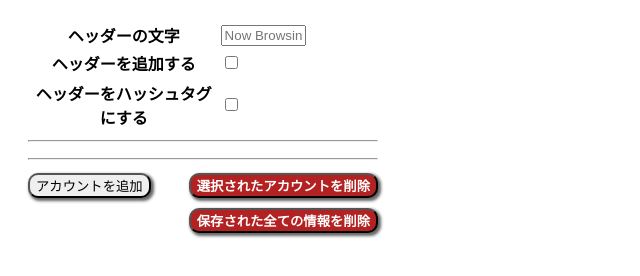
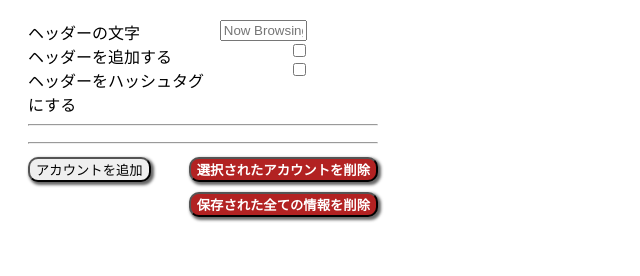
Before and after one commit to inux39/NowBrowsing, a browser extension: page src/settings.html in a window 1280 px wide. Shown: the whole page, without its empty margins (0-640 px from the left). Drawn offline with Linux system fonts and the light colour scheme.

Commit message:
toriaezu

```diff
--- a/src/settings.css
+++ b/src/settings.css
@@ -15,6 +15,21 @@ li {
 .master {
     width: 350px;
     margin: 20px;
+}
+
+.master_control {
+    display: flex;
+}
+
+.master_control_description {
+    display: flex;
+    flex-direction: column;
+}
+
+.master_controller {
+    margin-left: auto;
+    display: flex;
+    flex-direction: column;
 }
 
 .user_icon {
@@ -48,10 +63,14 @@ li {
     display: flex;
 }
 
+
+.control_add, .control_remove {
+    display: flex;
+    flex-direction: column;
+}
+
 .control_remove {
     margin-left: auto;
-    display: flex;
-    flex-direction: column;
 }
 
 #head_text {
--- a/src/settings.html
+++ b/src/settings.html
@@ -9,22 +9,17 @@
 
 <body>
 <div class="master">
-    <!-- TODO: いいかんじのリストみたいに-->
     <div class="master_control">
-        <table>
-        <tr>
-            <th>ヘッダーの文字</th>
-            <td><input type="text" id="head_text" placeholder="Now Browsing"></td>
-        </tr>
-        <tr>
-            <th>ヘッダーを追加する</th>
-            <td><input type="checkbox" id="head_enabled"></td>
-        </tr>
-        <tr>
-        </tr>
-            <th>ヘッダーをハッシュタグにする</th>
-            <td><input type="checkbox" id="head_hashtag"></td>
-        </table>
+        <div class="master_control_description">
+            <span id="head_text_desc">ヘッダーの文字</span>
+            <span id="head_enabled_desc">ヘッダーを追加する</span>
+            <span id="head_hashtag_desc">ヘッダーをハッシュタグにする</span>
+        </div>
+        <div class="master_controller">
+            <input type="text" id="head_text" placeholder="Now Browsing">
+            <input type="checkbox" id="head_enabled">
+            <input type="checkbox" id="head_hashtag">
+        </div>
     </div>
 
     <hr>
```
